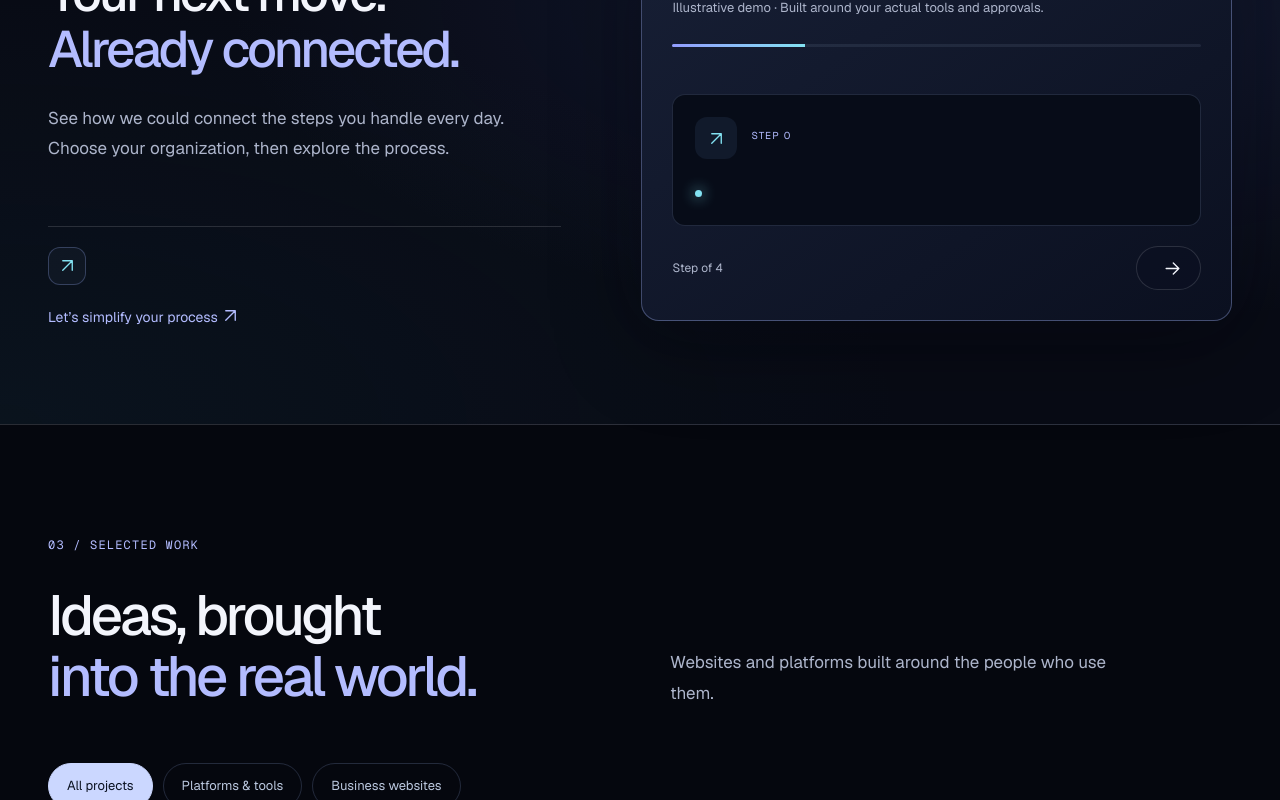
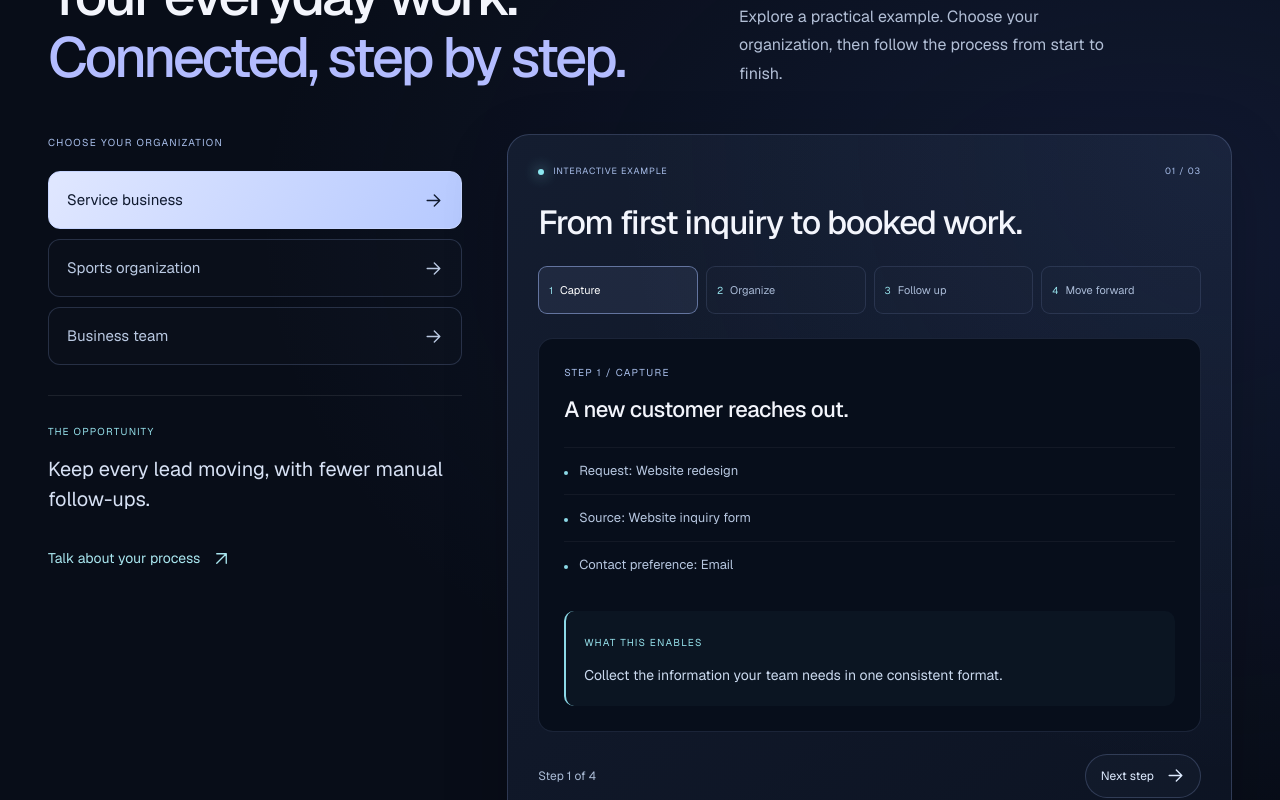
Before and after one commit to taenextlevelqbs-ops/crestlane-digital, a Next.js app: page / in a window 1280 px wide. Shown: the part 2320-3120 px from the top of the page. Built offline with nearby package versions, Linux system fonts and the light colour scheme.

Commit message:
Repair workflow demo and clarify interactive process examples

```diff
--- a/app/WorkflowDemo.tsx
+++ b/app/WorkflowDemo.tsx
@@ -1,104 +1,191 @@
 "use client";
-import { iconText } from "./StudioIcons";
+
 import { useState } from "react";
+import { Arrow } from "./StudioIcons";
+
 const examples = [
   {
-        label: "Service business",
-        title: "Turn interest into appointments.",
-        benefit: "Give every inquiry a clear next step.",
+    name: "Service business",
+    title: "From first inquiry to booked work.",
+    benefit: "Keep every lead moving, with fewer manual follow-ups.",
     steps: [
-            { title: "Capture the inquiry", detail: "A website form collects the customer's contact details and what they need.", preview: "New customer inquiry", fields: ["Service: Initial consultation", "Preferred time: Next week", "Contact details: Collected"], action: "Ready for your team" },
-            { title: "Notify your team", detail: "The right person receives the request, with the information needed to follow up.", preview: "Team notification", fields: ["Inquiry: Initial consultation", "Assigned to: Front desk", "Status: Awaiting follow-up"], action: "One place to track the request" },
-            { title: "Offer a booking", detail: "An approved follow-up gives the customer a booking link and clear instructions.", preview: "Customer follow-up", fields: ["Thanks for getting in touch.", "Choose a time that works for you.", "Booking link: Included"], action: "A simple next step" },
-            { title: "Send a reminder", detail: "Once booked, the customer receives appointment details and a scheduled reminder.", preview: "Appointment reminder", fields: ["Appointment: Confirmed", "Time and location: Included", "Reminder: Scheduled"], action: "Keep everyone informed" },
+      {
+        name: "Capture",
+        title: "A new customer reaches out.",
+        fields: ["Request: Website redesign", "Source: Website inquiry form", "Contact preference: Email"],
+        result: "Collect the information your team needs in one consistent format.",
+      },
+      {
+        name: "Organize",
+        title: "Give the request a clear home.",
+        fields: ["Pipeline: New inquiry", "Assigned to: Project contact", "Next action: Review project needs"],
+        result: "Route the inquiry to the right person and keep its status visible.",
+      },
+      {
+        name: "Follow up",
+        title: "Make the next step easy.",
+        fields: ["Action: Prepare a consultation invitation", "Calendar: Show available times", "Reminder: Follow up if no reply"],
+        result: "Connect email and scheduling tools around an agreed follow-up process.",
+      },
+      {
+        name: "Move forward",
+        title: "Turn the conversation into a project.",
+        fields: ["Scope: Confirm deliverables", "Proposal: Ready for review", "Status: Awaiting customer approval"],
+        result: "Keep the scope, decisions, and next actions connected as work progresses.",
+      },
     ],
   },
   {
-        label: "Sports organization",
-        title: "One path from tryout to team.",
-        benefit: "Keep coaches and families on the same page.",
+    name: "Sports organization",
+    title: "From registration to a ready roster.",
+    benefit: "Give coaches and families a clearer path through your season.",
     steps: [
-            { title: "Register the athlete", detail: "Families submit athlete information through a simple registration form.", preview: "Tryout registration", fields: ["Athlete: Example player", "Age group: 15U", "Registration: Complete"], action: "Ready for check-in" },
-            { title: "Record evaluations", detail: "Coaches record their assessments in one organized place.", preview: "Coach evaluation", fields: ["Position: Quarterback", "Coach notes: Recorded", "Review: Pending"], action: "Owner can review the assessment" },
-            { title: "Approve the offer", detail: "The owner reviews the evaluation and decides whether to approve an offer.", preview: "Offer approval", fields: ["Evaluation: Reviewed", "Decision: Owner approved", "Family notification: Prepared"], action: "People stay in control" },
-            { title: "Build the roster", detail: "An accepted offer moves the athlete into the team roster, with the family’s next steps clearly listed.", preview: "Team assignment", fields: ["Offer: Accepted", "Team: 15U", "Family next steps: Available"], action: "A clear start to the season" },
+      {
+        name: "Register",
+        title: "An athlete signs up.",
+        fields: ["Program: Youth tryouts", "Athlete information: Collected", "Parent contact: Included"],
+        result: "Replace scattered messages with a structured registration process.",
+      },
+      {
+        name: "Evaluate",
+        title: "Coaches work from one list.",
+        fields: ["Check-in: Complete", "Evaluation: Ready for coach notes", "Access: Authorized staff"],
+        result: "Keep check-in, evaluations, and athlete status together.",
+      },
+      {
+        name: "Offer",
+        title: "Make the next decision clear.",
+        fields: ["Decision: Offer prepared", "Team: Selected by staff", "Parent communication: Ready for review"],
+        result: "Support staff decisions with organized offers and clear family communication.",
+      },
+      {
+        name: "Manage",
+        title: "Bring the season into focus.",
+        fields: ["Roster: Assigned athletes", "Payments: Track balances", "Schedule: Share program information"],
+        result: "Connect roster information, payment tracking, and season updates.",
+      },
     ],
   },
   {
-        label: "Business team",
-        title: "Move requests forward.",
-        benefit: "Give every task an owner and a status.",
+    name: "Business team",
+    title: "From incoming request to completed work.",
+    benefit: "Make responsibilities and progress easier to see.",
     steps: [
-            { title: "Collect the request", detail: "Employees submit the information needed through a standard request form.", preview: "New staff request", fields: ["Request: Equipment setup", "Department: Operations", "Details: Collected"], action: "Ready for review" },
-            { title: "Route for approval", detail: "The request reaches the designated approver, who makes the decision.", preview: "Approval queue", fields: ["Approver: Department manager", "Request details: Available", "Status: Awaiting approval"], action: "Clear responsibility" },
-            { title: "Assign the work", detail: "Approved requests become tasks for the appropriate team members.", preview: "Task assignment", fields: ["Approval: Complete", "Owner: IT team", "Checklist: Assigned"], action: "Everyone knows the next step" },
-            { title: "Track completion", detail: "A shared dashboard shows progress and what still needs attention.", preview: "Progress dashboard", fields: ["Setup: Complete", "Handoff: Pending", "Status: In progress"], action: "Less chasing for updates" },
+      {
+        name: "Receive",
+        title: "A request enters the system.",
+        fields: ["Request: New employee setup", "Department: Operations", "Needed by: Requested start date"],
+        result: "Give staff one place to submit requests with the right details.",
+      },
+      {
+        name: "Assign",
+        title: "The right people see the work.",
+        fields: ["Owner: Responsible team member", "Checklist: Required setup tasks", "Priority: Based on agreed rules"],
+        result: "Route work by responsibility instead of relying on forwarded messages.",
+      },
+      {
+        name: "Approve",
+        title: "Keep decisions in the process.",
+        fields: ["Approval: Manager review", "Access: Based on role", "Status: Waiting for a decision"],
+        result: "Keep approval steps visible and preserve human review where it matters.",
+      },
+      {
+        name: "Complete",
+        title: "Close the loop with confidence.",
+        fields: ["Checklist: Completed tasks", "Notification: Requester updated", "Reporting: Progress available"],
+        result: "Give your team a clear record of what happened and what still needs attention.",
+      },
     ],
   },
 ];
+
 export default function WorkflowDemo() {
-    const [selected, setSelected] = useState(0);
+  const [organization, setOrganization] = useState(0);
   const [step, setStep] = useState(0);
-    const example = examples[selected];
-    const active = example.steps[step];
-    return (<section className="automation-section upgraded-workflow">
-      <div className="wrap split">
-        <div className="workflow-intro">
-          <p className="eyebrow">02 / LESS MANUAL WORK. MORE MOMENTUM.</p>
-          <h2>Your next move.<br /><span>Already connected.</span></h2>
-          <p className="section-copy">
-            See how we could connect the steps you handle every day.
-            Choose your organization, then explore the process.
-          </p>
-          <div className="workflow-tabs" role="group" aria-label="Choose your organization">
+  const current = examples[organization];
+  const preview = current.steps[step];
 
+  return (
+    <section className="automation-section connected-demo">
+      <div className="wrap">
+        <div className="connected-heading">
+          <div>
+            <p className="eyebrow">02 / SEE HOW IT COULD WORK</p>
+            <h2>Your everyday work.<br /><span>Connected, step by step.</span></h2>
           </div>
-          <div className="workflow-benefit">
-            <span aria-hidden="true">{iconText("\u2197")}</span>
-            <p></p>
-          </div>
-          <a className="workflow-contact-link" href="#contact">{iconText(" Let\u2019s simplify your process \u2197 ")}</a>
+          <p>Explore a practical example. Choose your organization, then follow the process from start to finish.</p>
         </div>
 
-        <div className="workflow-panel enhanced-panel">
-          <div className="panel-top">
-            <span><span className="status-dot"/>INTERACTIVE EXAMPLE</span>
-            <span>0</span>
+        <div className="connected-layout">
+          <div className="connected-overview">
+            <p className="connected-label">CHOOSE YOUR ORGANIZATION</p>
+            <div className="connected-types" aria-label="Organization examples">
+              {examples.map((example, index) => (
+                <button type="button" key={example.name}
+                  aria-pressed={organization === index}
+                  aria-controls="connected-preview"
+                  onClick={() => { setOrganization(index); setStep(0); }}>
+                  {example.name}
+                  <Arrow direction="right" />
+                </button>
+              ))}
             </div>
-          <h3></h3>
-          <p className="demo-note">Illustrative demo · Built around your actual tools and approvals.</p>
-
-          <div className="workflow-progress" aria-hidden="true">
-            <span style={{ width: `${(step + 1) * 25}%` }}/>
+            <div className="connected-benefit">
+              <span>THE OPPORTUNITY</span>
+              <p>{current.benefit}</p>
+            </div>
+            <a className="connected-contact" href="#contact">
+              Talk about your process <Arrow />
+            </a>
           </div>
 
-          <div className="workflow-step-picker" role="group" aria-label="Explore workflow steps">
+          <div className="connected-panel">
+            <div className="connected-panel-top">
+              <span><i aria-hidden="true" />INTERACTIVE EXAMPLE</span>
+              <span>0{organization + 1} / 03</span>
+            </div>
+            <h3>{current.title}</h3>
 
+            <div className="connected-steps" aria-label="Explore workflow steps">
+              {current.steps.map((item, index) => (
+                <button type="button" key={item.name}
+                  aria-pressed={step === index}
+                  aria-controls="connected-preview"
+                  onClick={() => setStep(index)}>
+                  <span>{index + 1}</span>
+                  {item.name}
+                </button>
+              ))}
             </div>
 
-          <div className="workflow-preview" aria-live="polite">
-            <div className="preview-heading">
-              <span className="preview-icon" aria-hidden="true">{iconText("\u2197")}</span>
-              <div>
-                <p>STEP 0</p>
-                <h4></h4>
-              </div>
-            </div>
-            <div className="preview-fields">
-
-            </div>
-            <div className="preview-result">
-              <span className="status-dot"/>
+            <div className="connected-preview" id="connected-preview"
+              aria-live="polite" aria-atomic="true">
+              <p className="connected-label">STEP {step + 1} / {preview.name.toUpperCase()}</p>
+              <h4>{preview.title}</h4>
+              <ul>
+                {preview.fields.map((field) => (
+                  <li key={field}><span aria-hidden="true" />{field}</li>
+                ))}
+              </ul>
+              <div className="connected-result">
+                <span>WHAT THIS ENABLES</span>
+                <p>{preview.result}</p>
               </div>
             </div>
 
-          <p className="workflow-explanation"></p>
-          <div className="panel-bottom">
-            <span>Step  of 4</span>
-            <button className="button secondary" onClick={() => setStep((step + 1) % 4)}>
-              {iconText(" \u2192 ")}</button>
+            <div className="connected-bottom">
+              <span>Step {step + 1} of {current.steps.length}</span>
+              <button type="button" onClick={() => setStep((step + 1) % current.steps.length)}>
+                {step === current.steps.length - 1 ? "Start again" : "Next step"}
+                <Arrow direction="right" />
+              </button>
+            </div>
+            <p className="connected-note">
+              Illustrative examples—not live submissions. Your implementation is scoped around your tools, access requirements, and approval process.
+            </p>
           </div>
         </div>
       </div>
-    </section>);
+    </section>
+  );
 }
--- a/app/globals.css
+++ b/app/globals.css
@@ -1222,3 +1222,248 @@ footer > span { width: 100%; font-size: 11px; }
 @media (prefers-reduced-motion: reduce) {
   .globe-destinations button { transition: none; }
 }
+
+/* CRESTLANE CONNECTED DEMO */
+.connected-demo {
+  background:
+    radial-gradient(ellipse at 90% 35%, #415ab629, transparent 55%),
+    #080d18;
+  border-block: 1px solid #a7bfff15;
+}
+.connected-heading {
+  display: grid;
+  grid-template-columns: 1.3fr 1fr;
+  align-items: end;
+  gap: 50px;
+  margin-bottom: 45px;
+}
+.connected-heading > p {
+  margin: 0;
+  max-width: 390px;
+  color: #b2bfd6;
+  font-size: 16px;
+  line-height: 1.8;
+}
+.connected-layout {
+  display: grid;
+  grid-template-columns: .8fr 1.4fr;
+  gap: 45px;
+  align-items: start;
+}
+.connected-overview,
+.connected-panel { min-width: 0; }
+.connected-label {
+  font-size: 10px;
+  letter-spacing: .13em;
+  color: #a9bfeb;
+  line-height: 1.7;
+}
+.connected-types {
+  display: grid;
+  gap: 10px;
+  margin-top: 20px;
+}
+.connected-types button {
+  display: flex;
+  justify-content: space-between;
+  align-items: center;
+  gap: 15px;
+  width: 100%;
+  min-height: 58px;
+  padding: 15px 18px;
+  border: 1px solid #a7bfff30;
+  border-radius: 12px;
+  background: #ffffff03;
+  color: #bac9e2;
+  font: inherit;
+  font-size: 15px;
+  text-align: left;
+  cursor: pointer;
+}
+.connected-types button[aria-pressed="true"] {
+  color: #101a2f;
+  background: linear-gradient(120deg, #e0e7ff, #b6c9ff);
+  border-color: #c7d5ff;
+}
+.connected-benefit {
+  margin-top: 30px;
+  padding: 22px 0;
+  border-top: 1px solid #ffffff15;
+}
+.connected-benefit > span,
+.connected-result > span {
+  color: #95e0ea;
+  font-size: 10px;
+  letter-spacing: .12em;
+}
+.connected-benefit p {
+  font-size: 20px;
+  line-height: 1.5;
+  color: #d7e1f4;
+  margin: 12px 0 0;
+}
+.connected-contact {
+  display: inline-flex;
+  align-items: center;
+  gap: 12px;
+  min-height: 44px;
+  color: #a9e6ef;
+  font-size: 14px;
+}
+.connected-panel {
+  padding: 30px;
+  border: 1px solid #a7bfff35;
+  border-radius: 22px;
+  background:
+    radial-gradient(ellipse at 100% 0, #4c66ad25, transparent 60%),
+    linear-gradient(145deg, #141d30, #0c1322);
+  box-shadow: 0 20px 65px #0003;
+}
+.connected-panel-top {
+  display: flex;
+  justify-content: space-between;
+  gap: 15px;
+  color: #a9bfeb;
+  font-size: 9px;
+  letter-spacing: .1em;
+}
+.connected-panel-top > span:first-child {
+  display: flex;
+  align-items: center;
+  gap: 9px;
+}
+.connected-panel-top i {
+  width: 6px;
+  height: 6px;
+  border-radius: 50%;
+  background: #8ce7f0;
+  box-shadow: 0 0 14px #8ce7f0;
+}
+.connected-panel > h3 {
+  margin: 24px 0;
+  font-size: clamp(25px, 2.6vw, 34px);
+  line-height: 1.2;
+}
+.connected-steps {
+  display: grid;
+  grid-template-columns: repeat(4, minmax(0, 1fr));
+  gap: 8px;
+  margin-bottom: 24px;
+}
+.connected-steps button {
+  display: flex;
+  align-items: center;
+  gap: 7px;
+  min-height: 48px;
+  padding: 10px;
+  background: #ffffff03;
+  border: 1px solid #a7bfff20;
+  border-radius: 9px;
+  color: #aabbd7;
+  font: inherit;
+  font-size: 11px;
+  cursor: pointer;
+}
+.connected-steps button span {
+  color: #95e0ea;
+  font-size: 10px;
+}
+.connected-steps button[aria-pressed="true"] {
+  border-color: #a7bfff80;
+  background: #a7bfff15;
+  color: white;
+}
+.connected-preview {
+  padding: 25px;
+  border: 1px solid #a7bfff20;
+  border-radius: 15px;
+  background: #070e1b;
+}
+.connected-preview > .connected-label { margin-top: 0; }
+.connected-preview h4 {
+  font-size: 22px;
+  line-height: 1.4;
+  margin: 13px 0 22px;
+  font-weight: 500;
+  letter-spacing: -.025em;
+}
+.connected-preview ul { list-style: none; padding: 0; margin: 0; }
+.connected-preview li {
+  display: flex;
+  align-items: baseline;
+  gap: 11px;
+  padding: 12px 0;
+  border-top: 1px solid #ffffff0c;
+  color: #b6c6df;
+  font-size: 13px;
+  line-height: 1.7;
+}
+.connected-preview li > span {
+  width: 4px;
+  height: 4px;
+  flex-shrink: 0;
+  border-radius: 50%;
+  background: #8bd8e7;
+}
+.connected-result {
+  margin-top: 22px;
+  padding: 18px;
+  border-radius: 10px;
+  background: #8bd8e708;
+  border-left: 2px solid #8bd8e7;
+}
+.connected-result p {
+  margin: 10px 0 0;
+  color: #cad9ee;
+  font-size: 14px;
+  line-height: 1.8;
+}
+.connected-bottom {
+  display: flex;
+  justify-content: space-between;
+  align-items: center;
+  gap: 15px;
+  margin-top: 22px;
+}
+.connected-bottom > span { color: #aabbd5; font-size: 12px; }
+.connected-bottom button {
+  display: inline-flex;
+  align-items: center;
+  gap: 12px;
+  min-height: 44px;
+  padding: 10px 15px;
+  border-radius: 24px;
+  border: 1px solid #a7bfff35;
+  color: #deebff;
+  background: #a7bfff08;
+  font: inherit;
+  font-size: 12px;
+  cursor: pointer;
+}
+.connected-note {
+  margin: 22px 0 0;
+  color: #99abc7;
+  font-size: 11px;
+  line-height: 1.8;
+}
+.connected-demo button:hover { border-color: #b4d5ff90; }
+.connected-demo button:focus-visible,
+.connected-contact:focus-visible {
+  outline: 2px solid #97e7ef;
+  outline-offset: 4px;
+}
+@media (max-width: 850px) {
+  .connected-heading { grid-template-columns: 1fr; gap: 22px; }
+  .connected-layout { grid-template-columns: 1fr; gap: 28px; }
+  .connected-types { grid-template-columns: repeat(3, minmax(0, 1fr)); }
+  .connected-types button { font-size: 12px; padding: 13px; }
+}
+@media (max-width: 550px) {
+  .connected-types { grid-template-columns: 1fr; }
+  .connected-types button { font-size: 14px; }
+  .connected-panel { padding: 20px; }
+  .connected-steps { grid-template-columns: 1fr 1fr; }
+  .connected-steps button { font-size: 12px; }
+  .connected-preview { padding: 20px; }
+  .connected-preview h4 { font-size: 20px; }
+}
```
Lines whose indentation alone changed are shown as unchanged.
